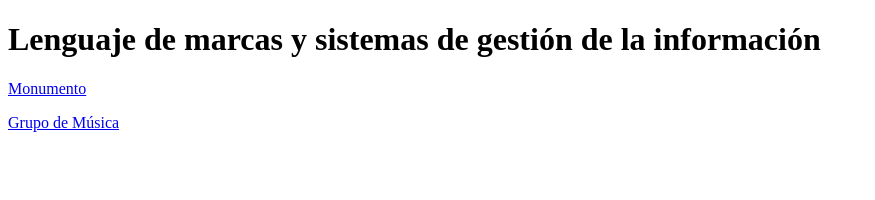
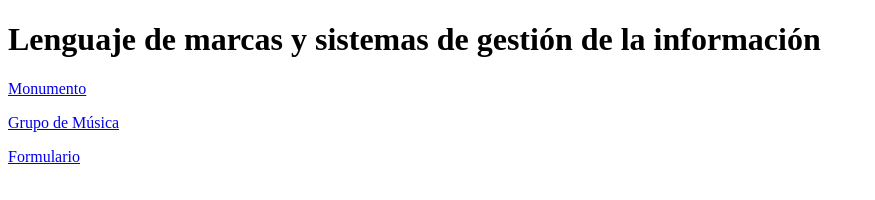
Before and after one commit to alej-san/alej-san.github.io, a plain HTML site: page index.html in a window 1280 px wide. Shown: the whole page, without its empty margins (0-875 px from the left). Drawn offline with Linux system fonts and the light colour scheme.

Commit message:
Update index.html

```diff
--- a/index.html
+++ b/index.html
@@ -6,5 +6,6 @@
   <h1>Lenguaje de marcas y sistemas de gestión de la información</h1>
   <p><a href="monumento/index.html">Monumento</a></p>
   <p><a href="/grupo%20de%20musica/Grupo%20de%20música.html">Grupo de Música</a></p>
+  <p><a href="/formulario/formulario.html">Formulario</a></p>
 </body>
 </html>
```
